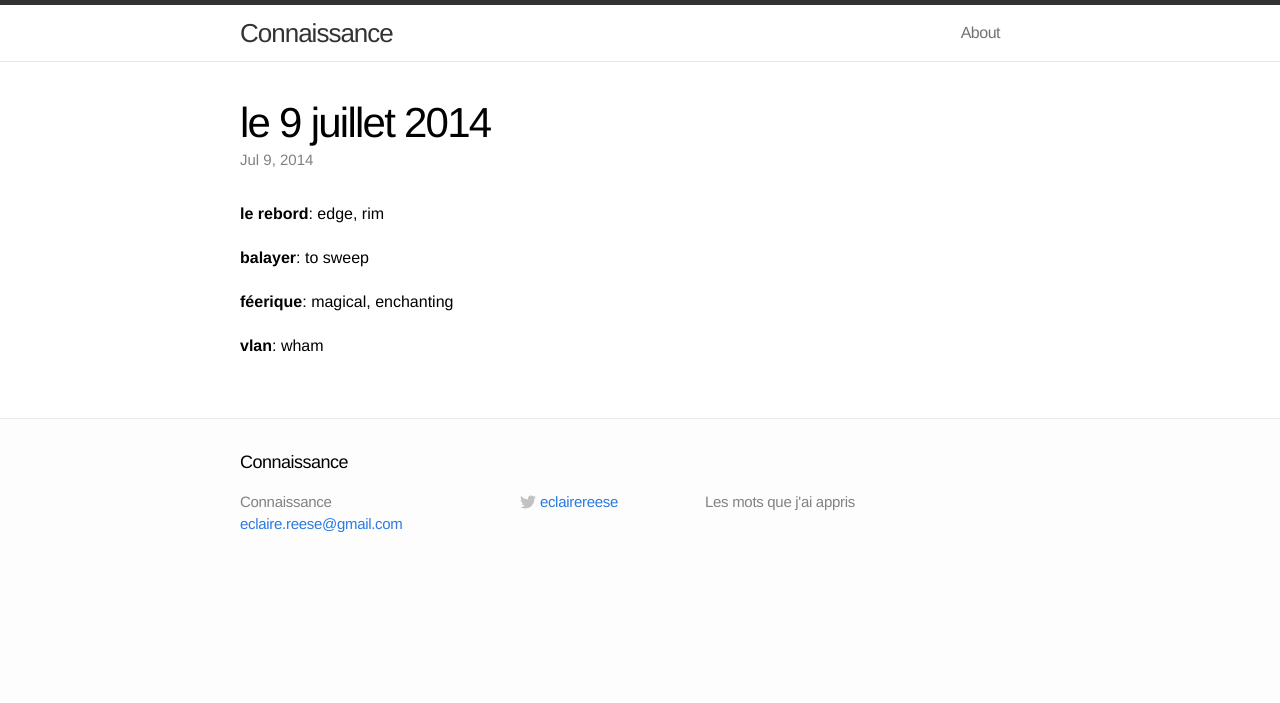
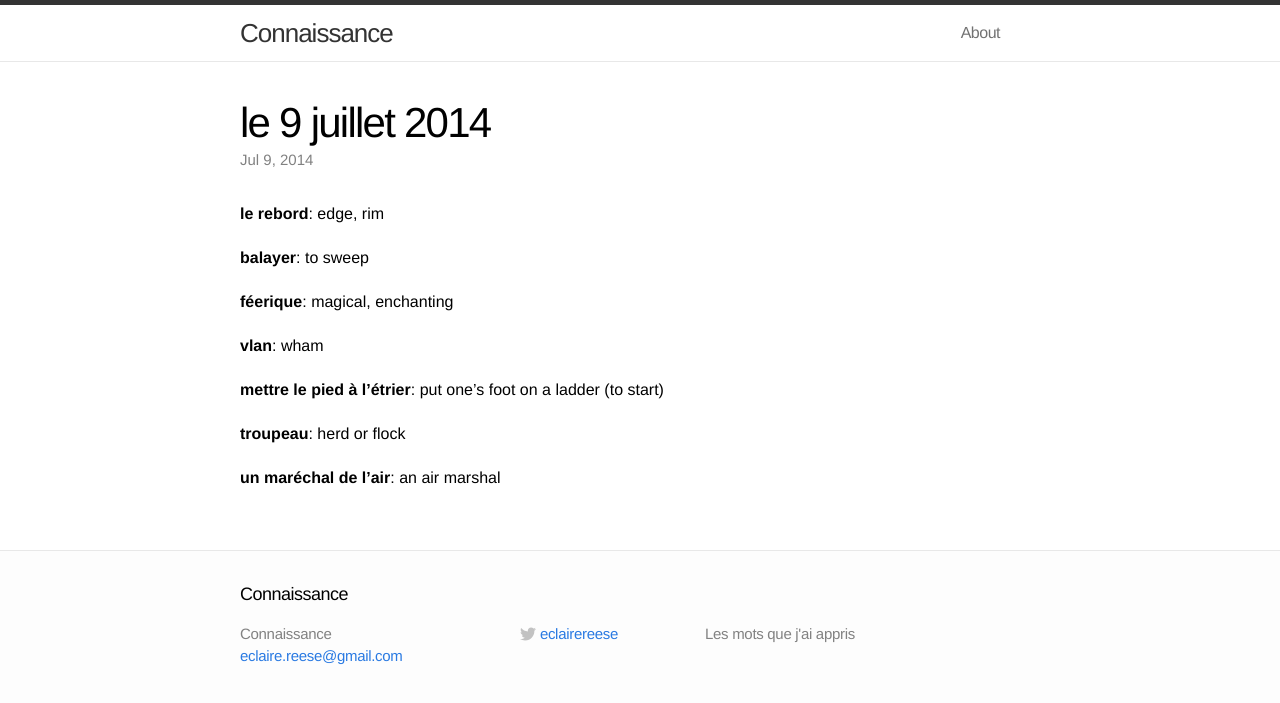
Before and after one commit to emilyreese/connaissance, a Jekyll site: the page built from _posts/2014-07-09-le-9-juillet-2014.markdown, in a window 1280 px wide. Shown: the top 703 px of the page. Built offline with Jekyll 4.4.1, drawn with Linux system fonts in a browser that asks for light colours.

Commit message:
le 9 juillet: add a few more words

```diff
--- a/_posts/2014-07-09-le-9-juillet-2014.markdown
+++ b/_posts/2014-07-09-le-9-juillet-2014.markdown
@@ -12,3 +12,9 @@ categories: mots
 **féerique**: magical, enchanting
 
 **vlan**: wham
+
+**mettre le pied à l'étrier**: put one's foot on a ladder (to start)
+
+**troupeau**: herd or flock
+
+**un maréchal de l'air**: an air marshal
```
